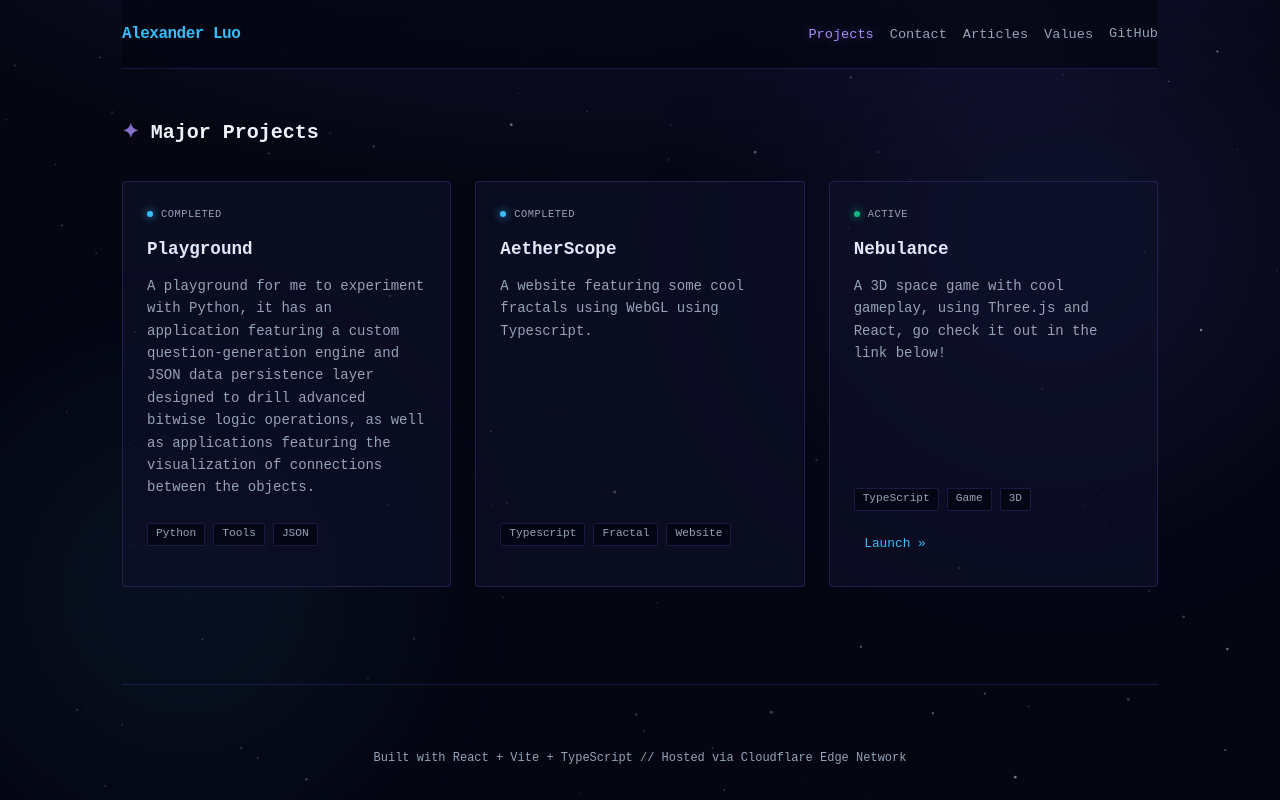
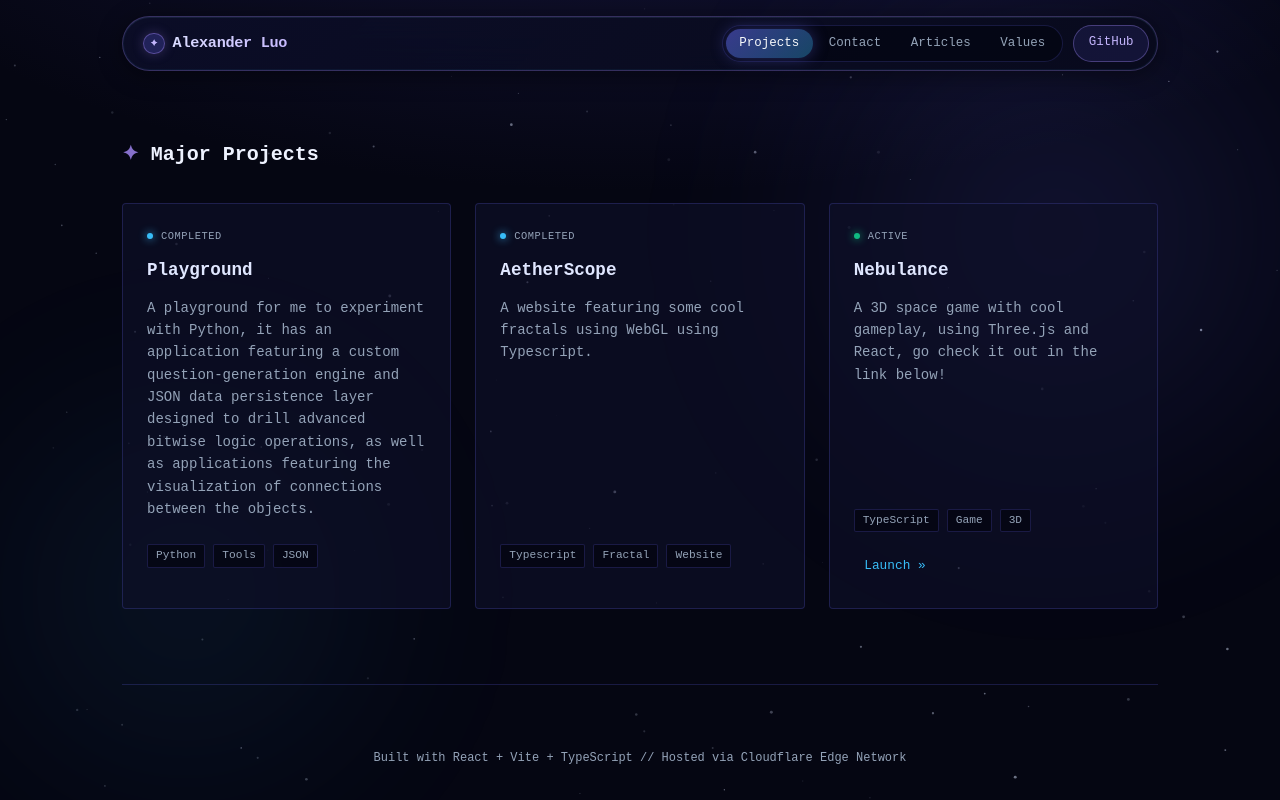
Before and after one commit to aluoty/website, a React (Vite) app: page / in a window 1280 px wide. Both pictures are taken after a click on the button "Projects". Built offline with nearby package versions, Linux system fonts and the light colour scheme.

Commit message:
even better

```diff
--- a/src/App.css
+++ b/src/App.css
@@ -217,16 +217,10 @@ html {
 
 /* Navbar */
 .navbar {
-  display: flex;
-  justify-content: space-between;
-  align-items: center;
-  padding: 1.25rem 0;
-  border-bottom: 1px solid var(--border-color);
   position: sticky;
   top: 0;
   z-index: 50;
-  background: rgba(5, 6, 18, 0.75);
-  backdrop-filter: blur(12px);
+  padding: 1rem 0 1.25rem;
   transition: opacity 0.35s ease, visibility 0.35s ease;
 }
 
@@ -237,51 +231,140 @@ html {
   position: absolute;
 }
 
+.navbar__inner {
+  display: flex;
+  align-items: center;
+  justify-content: space-between;
+  gap: 1rem;
+  padding: 0.5rem 0.5rem 0.5rem 1rem;
+  border-radius: 999px;
+  border: 1px solid rgba(167, 139, 250, 0.28);
+  background: linear-gradient(
+    135deg,
+    rgba(12, 14, 40, 0.92) 0%,
+    rgba(8, 10, 28, 0.88) 100%
+  );
+  box-shadow:
+    0 4px 24px rgba(0, 0, 0, 0.45),
+    0 0 0 1px rgba(56, 189, 248, 0.06) inset,
+    0 1px 0 rgba(255, 255, 255, 0.04) inset;
+  backdrop-filter: blur(16px);
+}
+
 .nav-logo {
+  display: inline-flex;
+  align-items: center;
+  gap: 0.5rem;
   font-weight: 700;
-  color: var(--accent);
-  letter-spacing: -0.5px;
+  font-size: 0.95rem;
+  letter-spacing: -0.3px;
   background: none;
   border: none;
   font-family: var(--font-mono);
-  font-size: 1rem;
   cursor: pointer;
-  padding: 0;
-  transition: text-shadow 0.2s ease;
+  padding: 0.35rem 0.25rem;
+  transition:
+    color 0.2s ease,
+    transform 0.2s ease;
+  background-image: linear-gradient(120deg, #e0e7ff, #c4b5fd);
+  -webkit-background-clip: text;
+  background-clip: text;
+  color: transparent;
+}
+
+.nav-logo__mark {
+  display: inline-flex;
+  align-items: center;
+  justify-content: center;
+  width: 1.35rem;
+  height: 1.35rem;
+  border-radius: 50%;
+  font-size: 0.55rem;
+  color: #c4b5fd;
+  background: rgba(99, 102, 241, 0.25);
+  border: 1px solid rgba(167, 139, 250, 0.4);
+  box-shadow: 0 0 12px rgba(167, 139, 250, 0.25);
+  -webkit-background-clip: unset;
+  background-clip: unset;
+  flex-shrink: 0;
 }
 
 .nav-logo:hover {
-  text-shadow: 0 0 16px rgba(167, 139, 250, 0.6);
+  transform: translateY(-1px);
+  filter: brightness(1.1);
 }
 
 .nav-links {
   display: flex;
+  align-items: center;
+  gap: 0.65rem;
   flex-wrap: wrap;
-  align-items: center;
-  gap: 0.25rem 1rem;
+  justify-content: flex-end;
 }
 
-.nav-links button,
-.nav-links a {
-  color: var(--text-muted);
-  text-decoration: none;
-  font-size: 0.85rem;
-  background: none;
-  border: none;
-  font-family: var(--font-mono);
-  cursor: pointer;
-  padding: 0.2rem 0;
-  transition: color 0.2s ease;
+.nav-links__group {
+  display: flex;
+  align-items: center;
+  gap: 0.15rem;
+  padding: 0.2rem;
+  border-radius: 999px;
+  background: rgba(3, 4, 14, 0.55);
+  border: 1px solid rgba(99, 102, 241, 0.2);
 }
 
-.nav-links button:hover,
-.nav-links a:hover {
-  color: var(--accent);
+.nav-links__group button {
+  color: var(--text-muted);
+  font-size: 0.78rem;
+  font-family: var(--font-mono);
+  background: transparent;
+  border: none;
+  border-radius: 999px;
+  cursor: pointer;
+  padding: 0.45rem 0.85rem;
+  transition:
+    color 0.2s ease,
+    background 0.2s ease,
+    box-shadow 0.2s ease;
 }
 
-.nav-links button.nav-active {
-  color: var(--accent-secondary);
-  text-shadow: 0 0 12px rgba(167, 139, 250, 0.5);
+.nav-links__group button:hover {
+  color: #e0e7ff;
+  background: rgba(99, 102, 241, 0.18);
+}
+
+.nav-links__group button.nav-active {
+  color: #f8fafc;
+  background: linear-gradient(
+    135deg,
+    rgba(99, 102, 241, 0.55),
+    rgba(56, 189, 248, 0.35)
+  );
+  box-shadow: 0 0 16px rgba(99, 102, 241, 0.35);
+}
+
+.nav-github {
+  display: inline-flex;
+  align-items: center;
+  padding: 0.45rem 0.9rem;
+  font-size: 0.78rem;
+  font-family: var(--font-mono);
+  color: #c4b5fd;
+  text-decoration: none;
+  border-radius: 999px;
+  border: 1px solid rgba(167, 139, 250, 0.35);
+  background: rgba(99, 102, 241, 0.12);
+  transition:
+    color 0.2s ease,
+    background 0.2s ease,
+    border-color 0.2s ease,
+    box-shadow 0.2s ease;
+}
+
+.nav-github:hover {
+  color: #fff;
+  background: rgba(99, 102, 241, 0.35);
+  border-color: rgba(167, 139, 250, 0.6);
+  box-shadow: 0 0 14px rgba(167, 139, 250, 0.3);
 }
 
 .content-view {
@@ -359,17 +442,12 @@ html {
   gap: 1rem;
 }
 
-.btn-primary,
-.btn-secondary {
+.btn-primary {
   font-family: var(--font-mono);
   padding: 0.75rem 1.5rem;
   cursor: pointer;
   transition: all 0.2s ease;
-  text-decoration: none;
   font-size: 0.9rem;
-}
-
-.btn-primary {
   background: transparent;
   color: var(--accent);
   border: 1px solid var(--accent);
@@ -380,17 +458,6 @@ html {
   color: var(--bg-primary);
   box-shadow: 0 0 20px rgba(56, 189, 248, 0.4);
   transform: translateY(-2px);
-}
-
-.btn-secondary {
-  background: rgba(99, 102, 241, 0.15);
-  color: #c4b5fd;
-  border: 1px solid rgba(167, 139, 250, 0.4);
-}
-
-.btn-secondary:hover {
-  background: rgba(99, 102, 241, 0.35);
-  box-shadow: 0 0 18px rgba(167, 139, 250, 0.3);
 }
 
 /* Projects */
@@ -544,10 +611,26 @@ html {
 }
 
 @media (max-width: 768px) {
-  .navbar {
+  .navbar__inner {
     flex-direction: column;
+    align-items: stretch;
+    border-radius: 1.25rem;
+    padding: 0.75rem;
     gap: 0.75rem;
-    align-items: flex-start;
+  }
+
+  .nav-links {
+    flex-direction: column;
+    align-items: stretch;
+  }
+
+  .nav-links__group {
+    flex-wrap: wrap;
+    justify-content: center;
+  }
+
+  .nav-github {
+    justify-content: center;
   }
 
   .orbit-menu__item {
--- a/src/App.tsx
+++ b/src/App.tsx
@@ -106,16 +106,20 @@ function App() {
         id="page-root"
       >
         <nav className={`navbar${menuOpen ? ' navbar--hidden' : ''}`}>
+          <div className="navbar__inner">
+            <button type="button" className="nav-logo" onClick={openMenu}>
+              <span className="nav-logo__mark" aria-hidden="true">
+                ✦
+              </span>
+              Alexander Luo
+            </button>
+
+            <div className="nav-links">
+              <div className="nav-links__group" role="tablist" aria-label="Sections">
                 <button
                   type="button"
-            className="nav-logo"
-            onClick={openMenu}
-          >
-            Alexander Luo
-          </button>
-          <div className="nav-links">
-            <button
-              type="button"
+                  role="tab"
+                  aria-selected={activeSection === 'projects'}
                   className={activeSection === 'projects' ? 'nav-active' : ''}
                   onClick={() => handleNavigate('projects')}
                 >
@@ -123,6 +127,8 @@ function App() {
                 </button>
                 <button
                   type="button"
+                  role="tab"
+                  aria-selected={activeSection === 'contact'}
                   className={activeSection === 'contact' ? 'nav-active' : ''}
                   onClick={() => handleNavigate('contact')}
                 >
@@ -130,6 +136,8 @@ function App() {
                 </button>
                 <button
                   type="button"
+                  role="tab"
+                  aria-selected={activeSection === 'articles'}
                   className={activeSection === 'articles' ? 'nav-active' : ''}
                   onClick={() => handleNavigate('articles')}
                 >
@@ -137,18 +145,23 @@ function App() {
                 </button>
                 <button
                   type="button"
+                  role="tab"
+                  aria-selected={activeSection === 'values'}
                   className={activeSection === 'values' ? 'nav-active' : ''}
                   onClick={() => handleNavigate('values')}
                 >
                   Values
                 </button>
+              </div>
               <a
+                className="nav-github"
                 href="https://github.com/alexanderluo666"
                 target="_blank"
                 rel="noreferrer"
               >
                 GitHub
               </a>
+            </div>
           </div>
         </nav>
 
@@ -166,14 +179,6 @@ function App() {
               <button onClick={handleCopyEmail} className="btn-primary">
                 {copied ? 'Copied To ClipBoard!' : 'Contact me via Gmail'}
               </button>
-              <a
-                href="https://nebulance.alexanderluo.com"
-                className="btn-secondary"
-                target="_blank"
-                rel="noreferrer"
-              >
-                Play Nebulance
-              </a>
             </div>
           </section>
           )}
```
Lines whose indentation alone changed are shown as unchanged.
